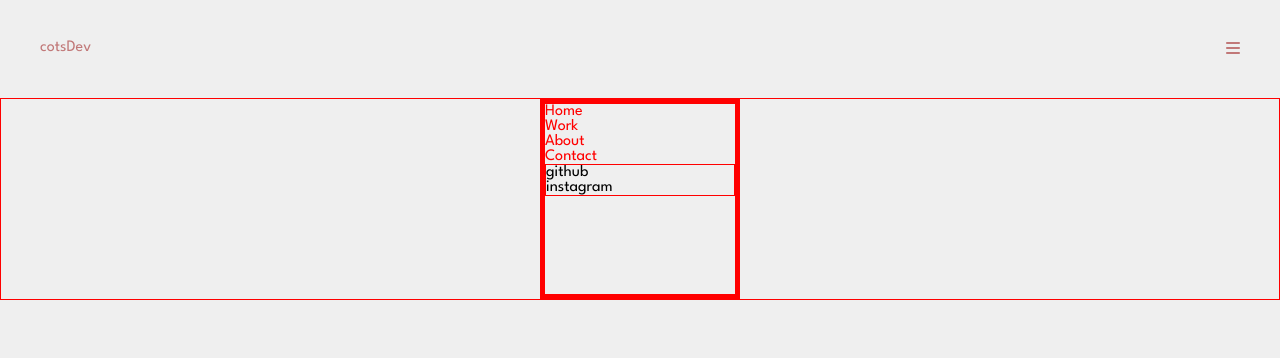
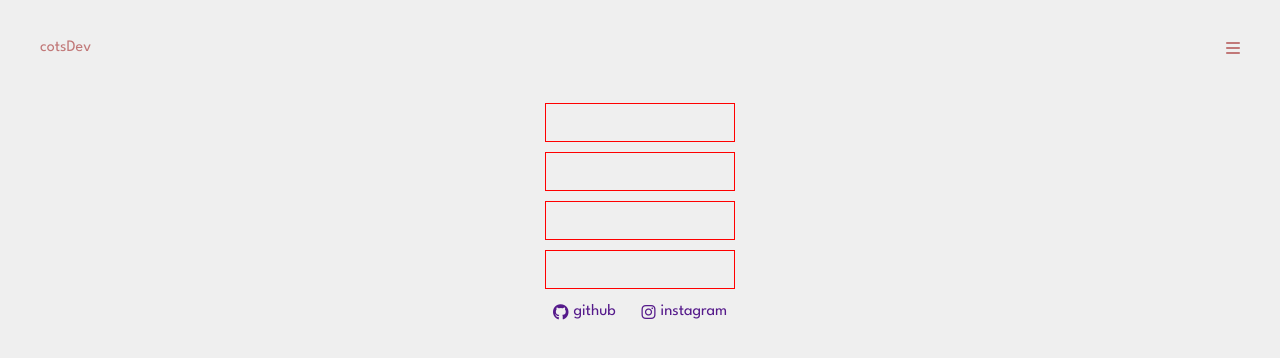
Before and after one commit to cotsdev93/cotsdev93, a website: page index.html in a window 1280 px wide. Both pictures are taken after a click on the icon 1233 px from the left and 48 px from the top of the page. Drawn offline with Linux system fonts and the light colour scheme.

Commit message:
menu parte 2

```diff
--- a/index.html
+++ b/index.html
@@ -130,16 +130,22 @@
     <section id="menu">
       <div class="menuContainer">
         <ul>
-          <li>Home</li>
-          <li>Work</li>
-          <li>About</li>
-          <li>Contact</li>
+          <li><p class="home">Home</p></li>
+          <li><p class="work">Work</p></li>
+          <li><p class="about">About</p></li>
+          <li><p class="contact">Contact</p></li>
         </ul>
         <div class="networks">
-          <p>github</p>
-          <p>instagram</p>
+          <a href="">
+            <i class="fa-brands fa-github"></i>
+            <p>github</p>
+          </a>
+
+          <a href="">
+            <i class="fa-brands fa-instagram"></i>
+            <p>instagram</p>
+          </a>
         </div>
-
       </div>
     </section>
     <script src="./script.js" defer async></script>
--- a/script.js
+++ b/script.js
@@ -115,9 +115,17 @@ menu.addEventListener("click", (event)=>{
   }, 700);
   setTimeout(() => {
     menuMain.classList.add("displayBlock")
+    setTimeout(() => {
+      menuAnimation()
+    }, 100);
   }, 800);
   console.log("funca")
 } )
+
+function menuAnimation() {
+  console.log("SI")
+  }
+
 
 ///////////////////////////////////////////////////////////// main
 
--- a/scss/componentes/menu.scss
+++ b/scss/componentes/menu.scss
@@ -4,18 +4,37 @@ body {
     justify-content: center;
     align-items: center;
     display: none;
-    border: solid 1px red;
     .menuContainer {
       width: 200px;
       height: 200px;
-      border: solid 5px red;
       ul {
+        display: flex;
+        flex-direction: column;
+        justify-content: space-around;
+
         li {
-          color: red;
+          font-size: 40px;
+          margin: 5px;
+          border: solid 1px #ff0000;
+          display: flex;  // Asegura que los elementos internos estén en la misma línea
+          align-items: center; // Alinea verticalmente el span y el p
+          gap: 10px; // Espaciado entre span y p
+          overflow: hidden;
+          p {
+            transform: translateY(-30px);
+
+          }
         }
       }
-      .networks{
-        border: solid 1px red;
+
+      .networks {
+        margin-top: 10px;
+        display: flex;
+        justify-content: space-around;
+        a {
+          display: flex;
+          gap: 5px;
+        }
       }
     }
   }
```
Also changed, not shown: css/componentes/menu.css, css/styles.css, 2 other files.
